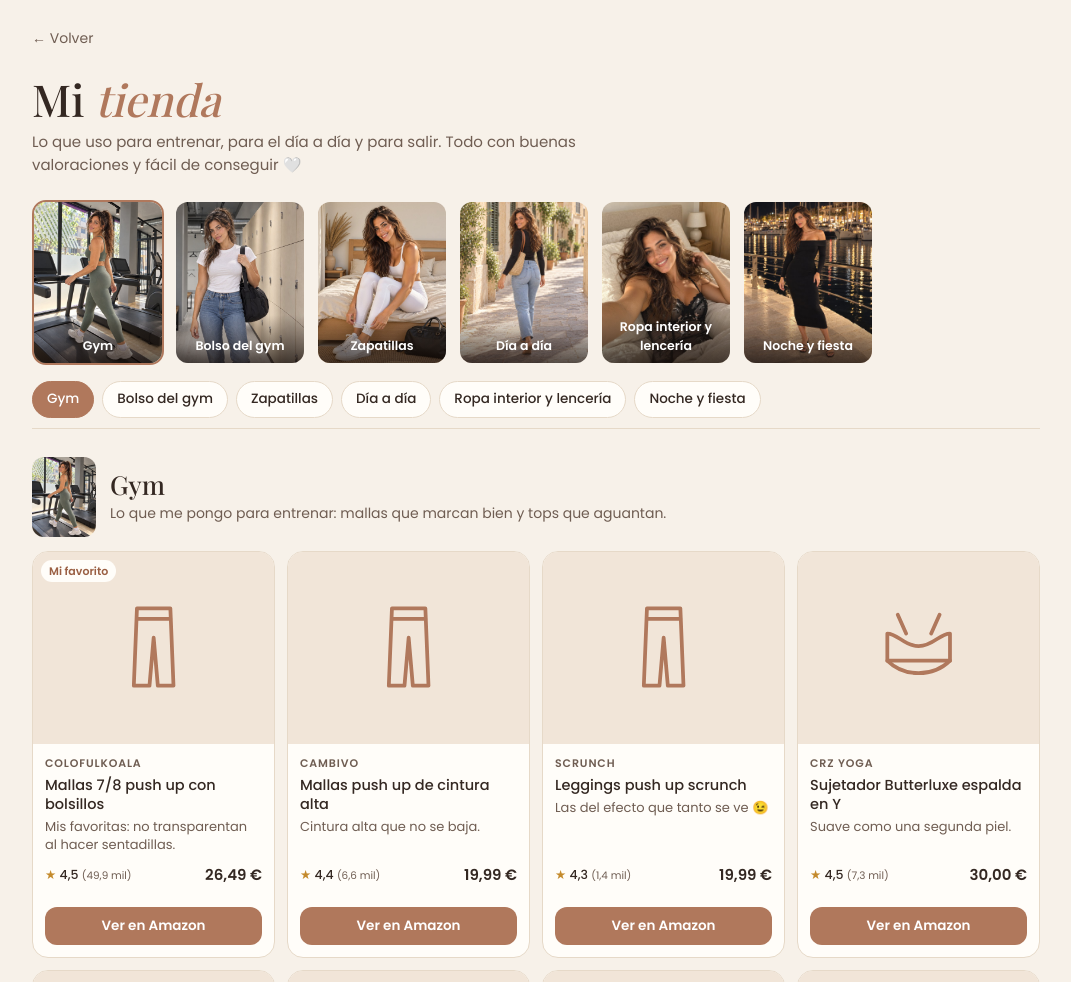
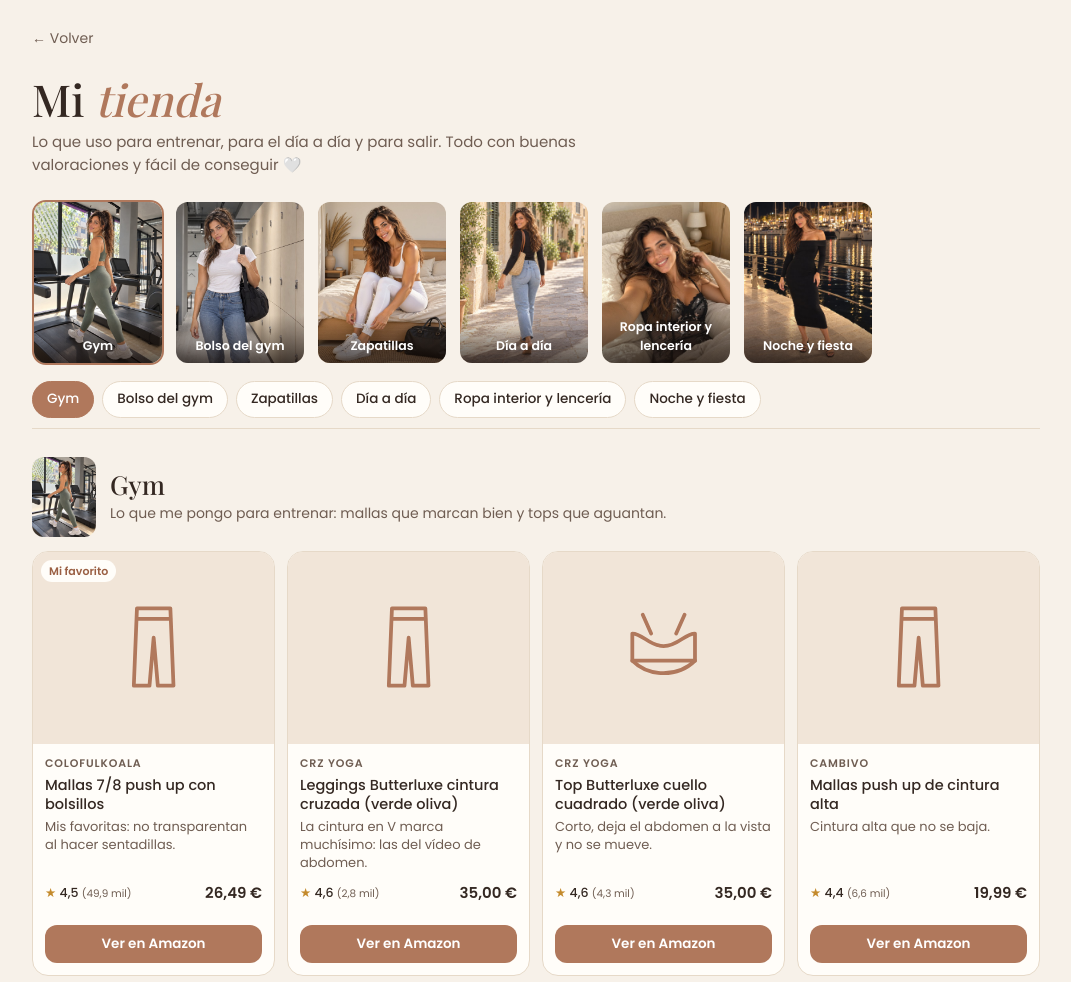
Before and after one commit to junior-works/ursula, a plain HTML site: page tienda/index.html in a window 1280 px wide. Shown: the top 982 px of the page, without its empty margins (104-1175 px from the left). Drawn offline with nearby package versions, Linux system fonts and the light colour scheme; a web font is replaced by a local one.

Commit message:
Tienda: añade leggings y top CRZ YOGA verde oliva (reel abdomen)

```diff
--- a/tienda/index.html
+++ b/tienda/index.html
@@ -115,6 +115,8 @@ const A='https://www.amazon.es/dp/', T='?tag=ursulafit-21';
 const CATS=[
  {id:'gym',name:'Gym',img:'../gym.jpg',desc:'Lo que me pongo para entrenar: mallas que marcan bien y tops que aguantan.',items:[
   ['B07G55R2LB','Colofulkoala','Mallas 7/8 push up con bolsillos','leggings','26,49','4,5','49,9 mil','Mis favoritas: no transparentan al hacer sentadillas.',1],
+  ['B0BFW8VD5W','CRZ YOGA','Leggings Butterluxe cintura cruzada (verde oliva)','leggings','35,00','4,6','2,8 mil','La cintura en V marca muchísimo: las del vídeo de abdomen.'],
+  ['B0BRXRTVP8','CRZ YOGA','Top Butterluxe cuello cuadrado (verde oliva)','sportsbra','35,00','4,6','4,3 mil','Corto, deja el abdomen a la vista y no se mueve.'],
   ['B07T66CJ6Z','CAMBIVO','Mallas push up de cintura alta','leggings','19,99','4,4','6,6 mil','Cintura alta que no se baja.'],
   ['B0CFZPKC6X','Scrunch','Leggings push up scrunch','leggings','19,99','4,3','1,4 mil','Las del efecto que tanto se ve 😉'],
   ['B0CFTV6BRX','CRZ YOGA','Sujetador Butterluxe espalda en Y','sportsbra','30,00','4,5','7,3 mil','Suave como una segunda piel.'],
```
